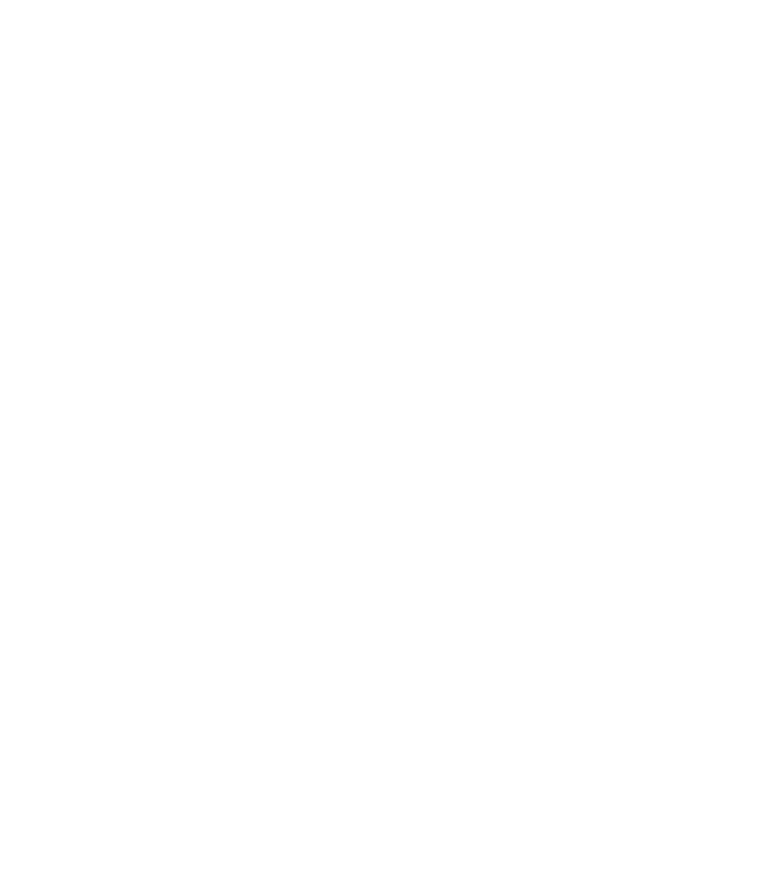
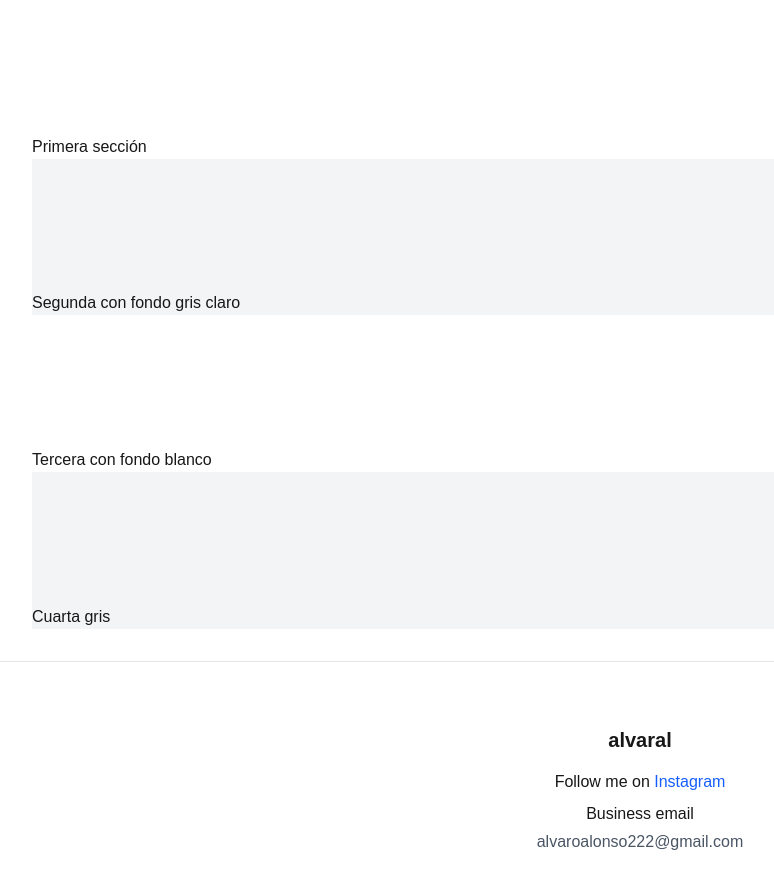
Before and after one commit to alvaral/alvaral, a Next.js app: page / in a window 1280 px wide. Shown: the part 307-1196 px from the top of the page, without its empty margins (0-774 px from the left). Before the commit the page ends 800 px from the top, so only its background shows below. Built offline with nearby package versions, Linux system fonts and the light colour scheme.

Commit message:
add footer and section component

```diff
--- /dev/null
+++ b/postcss.config.js
@@ -0,0 +1,6 @@
+module.exports = {
+  plugins: {
+    '@tailwindcss/postcss': {},
+    autoprefixer: {},
+  },
+};
--- a/src/app/globals.css
+++ b/src/app/globals.css
@@ -1,4 +1,7 @@
 @import "tailwindcss";
+@tailwind base;
+@tailwind components;
+@tailwind utilities;
 
 :root {
   --background: #ffffff;
@@ -12,6 +15,14 @@
   --font-mono: var(--font-geist-mono);
 }
 
+@keyframes fadeIn {
+  from { opacity: 0; }
+  to { opacity: 1; }
+}
+
+.fade-in {
+  animation: fadeIn 0.5s ease forwards;
+}
 
 
 body {
--- a/src/app/layout.tsx
+++ b/src/app/layout.tsx
@@ -2,6 +2,7 @@ import type { Metadata } from "next";
 import { Geist, Geist_Mono } from "next/font/google";
 import "./globals.css";
 import Header from "@/components/Header";
+import Footer from "@/components/Footer";
 
 const geistSans = Geist({
   variable: "--font-geist-sans",
@@ -32,6 +33,7 @@ export default function RootLayout({
         <main className="pt-16">
           {children}
         </main>
+        <Footer />
       </body>
     </html>
   );
--- a/src/app/not-found.tsx
+++ b/src/app/not-found.tsx
@@ -1,13 +1,9 @@
-import Link from 'next/link'
-
 export default function NotFound() {
-    return (
-      <main className="flex flex-col items-center justify-center min-h-screen bg-white px-4 text-center">
-        <h1 className="text-6xl font-bold mb-4">404</h1>
-        <p className="text-xl mb-8">Oops! Esta página no está.</p>
-        <Link href="/" className="hover:underline">
-          Volver al inicio
-        </Link>
-      </main>
-    )
-  }
+  return (
+    <main className="flex flex-col items-center justify-center min-h-screen bg-white px-4 text-center animate-fadeIn">
+      <h1 className="text-6xl font-bold mb-4">404</h1>
+      <p className="text-xl mb-8">Oops! Página no encontrada.</p>
+      <a href="/" className="text-blue-600 hover:underline">Volver al inicio</a>
+    </main>
+  )
+}
--- a/src/app/page.tsx
+++ b/src/app/page.tsx
@@ -1,10 +1,25 @@
+import Section from "@/components/Section";
+
+
 export default function HomePage() {
   return (
-    <main className="p-8">
-      <h1 className="text-4xl font-bold mb-4">Hola, soy Álvaro</h1>
-      <p className="text-lg text-gray-600">
-      Hi, I’m a software engineer and a content creator posting regularly about my daily life and projects.
-      </p>
+    <main className="p-8 animate-fadeIn">
+      <Section
+        theme=""
+        sectionHeight="custom"
+        customHeight={10}
+        contentWidth="wide"
+        horizontalAlign="center"
+        verticalAlign="middle"
+      >
+        <h1 className="text-4xl font-bold mb-4">Hola, soy Álvaro</h1>
+        <h2>Hi, I’m a software engineer and a content creator posting regularly about my daily life and projects.</h2>
+      </Section>
+      <Section>Primera sección</Section>
+      <Section isAlternate>Segunda con fondo gris claro</Section>
+      <Section>Tercera con fondo blanco</Section>
+      <Section isAlternate>Cuarta gris</Section>
+
     </main>
   )
 }
--- /dev/null
+++ b/src/components/Footer.tsx
@@ -0,0 +1,21 @@
+export default function Footer() {
+  return (
+    <footer className="w-full bg-white border-t border-gray-200">
+      <div className="max-w-5xl mx-auto px-4 py-16 text-center">
+        <h4 className="text-xl font-semibold mb-4">alvaral</h4>
+        <p className="mb-2">
+          Follow me on{" "}
+          <a
+            href="https://www.instagram.com/alvaroalonsoprz"
+            rel="noopener noreferrer"
+            className="text-blue-600 hover:underline"
+          >
+            Instagram
+          </a>
+        </p>
+        <p className="mb-1">Business email</p>
+        <p className="text-gray-600">alvaroalonso222@gmail.com</p>
+      </div>
+    </footer>
+  )
+}
--- /dev/null
+++ b/src/components/Section.tsx
@@ -0,0 +1,79 @@
+"use client"; // necesario para usar Framer Motion en Next.js App Router
+
+import React, { ReactNode, CSSProperties } from "react";
+import { motion } from "framer-motion";
+
+interface SectionProps {
+  theme?: string;
+  classes?: string;
+  sectionHeight?: string;
+  customHeight?: number;
+  contentWidth?: string;
+  horizontalAlign?: string;
+  verticalAlign?: string;
+  style?: CSSProperties;
+  children?: ReactNode;
+  isAlternate?: boolean; // fondo alternativo gris claro
+}
+
+const Section = ({
+  theme = "",
+  classes = "",
+  sectionHeight = "custom",
+  customHeight = 10,
+  contentWidth = "wide",
+  horizontalAlign = "center",
+  verticalAlign = "middle",
+  style = {},
+  children,
+  isAlternate = false,
+}: SectionProps) => {
+  const sectionClass = `
+    page-section
+    full-bleed-section
+    layout-engine-section
+    background-width--full-bleed
+    section-height--${sectionHeight}
+    content-width--${contentWidth}
+    horizontal-alignment--${horizontalAlign}
+    vertical-alignment--${verticalAlign}
+    ${isAlternate ? "bg-gray-100" : ""}
+    ${theme}
+    ${classes}
+  `.trim().replace(/\s+/g, " ");
+
+  const inlineStyle = {
+    minHeight: `${customHeight}vh`,
+    paddingTop: `${customHeight * 12}px`,
+    ...style,
+  };
+
+  return (
+    <motion.section
+      data-test="page-section"
+      data-section-theme={theme}
+      className={sectionClass}
+      style={inlineStyle}
+      data-controller="SectionWrapperController"
+      data-active="true"
+      initial={{ opacity: 0, y: 40 }}
+      whileInView={{ opacity: 1, y: 0 }}
+      viewport={{ once: true, amount: 0.2 }}
+      transition={{ duration: 0.6, ease: "easeOut" }}
+    >
+      <div className="section-border">
+        <div className="section-background"></div>
+      </div>
+      <div
+        className="content-wrapper"
+        style={{
+          paddingTop: `calc(${customHeight}vmax / 10)`,
+        }}
+      >
+        <div className="content">{children}</div>
+      </div>
+    </motion.section>
+  );
+};
+
+export default Section;
--- /dev/null
+++ b/tailwind.config.css
@@ -0,0 +1,15 @@
+@tailwind base;
+@tailwind components;
+@tailwind utilities;
+
+/* Definir keyframes y animación */
+@layer utilities {
+  @keyframes fadeIn {
+    0% { opacity: 0 }
+    100% { opacity: 1 }
+  }
+
+  .animate-fadeIn {
+    animation: fadeIn 0.5s ease forwards;
+  }
+}
```
Also changed, not shown: package.json (+15 -2 lines), 1 other file (tests, documents, lock files or other folders).
